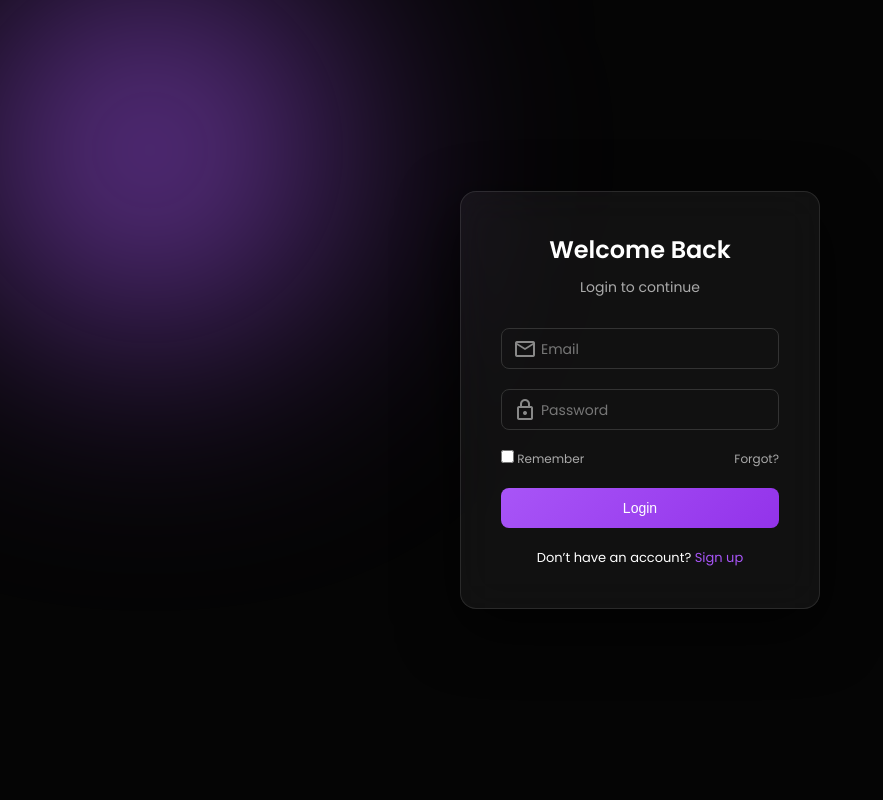
After one commit to duaarafi/Project-1, a Flask app: template templates/login.html in a window 1280 px wide. The commit adds this page. Shown: the whole page, without its empty margins (0-883 px from the left). Run offline with Flask 3, Linux system fonts and the light colour scheme; the template is opened without the code that fills it, so the values that code supplies are empty.

Commit message:
Added the features section in the index file and styles the same. Added icons for the same. Created the login and sign page and styled both of them. Tried using a backgroung effect.

```diff
--- /dev/null
+++ b/static/login.css
@@ -0,0 +1,145 @@
+* {
+  margin: 0;
+  padding: 0;
+  box-sizing: border-box;
+}
+
+body {
+  font-family: 'Poppins', sans-serif;
+  background: #050505;
+  color: white;
+  overflow: hidden;
+}
+
+.background-glow {
+  position: absolute;
+  width: 500px;
+  height: 500px;
+  background: radial-gradient(circle, #a855f7, transparent 70%);
+  filter: blur(120px);
+  top: -100px;
+  left: -100px;
+  z-index: 0;
+}
+
+.login-container {
+  height: 100vh;
+  display: flex;
+  justify-content: center;
+  align-items: center;
+  position: relative;
+  z-index: 1;
+}
+
+.login-box {
+  width: 360px;
+  padding: 40px;
+  border-radius: 16px;
+  background: rgba(255, 255, 255, 0.05);
+  backdrop-filter: blur(20px);
+  box-shadow: 0 20px 60px rgba(0,0,0,0.7);
+  border: 1px solid rgba(255,255,255,0.1);
+  text-align: center;
+}
+
+.login-box h2 {
+  margin-bottom: 10px;
+  font-weight: 600;
+}
+
+.subtitle {
+  color: #aaa;
+  font-size: 14px;
+  margin-bottom: 30px;
+}
+
+.input-group {
+  position: relative;
+  margin-bottom: 20px;
+}
+
+.input-group span {
+  position: absolute;
+  left: 12px;
+  top: 50%;
+  transform: translateY(-50%);
+  color: #888;
+}
+
+.input-group input {
+  width: 100%;
+  padding: 12px 12px 12px 40px;
+  background: transparent;
+  border: 1px solid #333;
+  border-radius: 8px;
+  color: white;
+  outline: none;
+  transition: 0.3s;
+}
+
+.input-group label {
+  position: absolute;
+  left: 40px;
+  top: 50%;
+  transform: translateY(-50%);
+  color: #777;
+  font-size: 14px;
+  pointer-events: none;
+  transition: 0.3s;
+}
+
+.input-group input:focus {
+  border-color: #a855f7;
+  box-shadow: 0 0 10px rgba(168,85,247,0.5);
+}
+
+.input-group input:focus + label,
+.input-group input:valid + label {
+  top: -8px;
+  font-size: 12px;
+  color: #a855f7;
+}
+
+.options {
+  display: flex;
+  justify-content: space-between;
+  font-size: 12px;
+  margin-bottom: 20px;
+  color: #aaa;
+}
+
+.options a {
+  text-decoration: none;
+  color: #aaa;
+}
+
+.options a:hover {
+  color: white;
+}
+
+button {
+  width: 100%;
+  padding: 12px;
+  border: none;
+  border-radius: 8px;
+  background: linear-gradient(135deg, #a855f7, #9333ea);
+  color: white;
+  font-size: 14px;
+  cursor: pointer;
+  transition: 0.3s;
+}
+
+button:hover {
+  transform: translateY(-2px);
+  box-shadow: 0 10px 30px rgba(168,85,247,0.4);
+}
+
+.signup-text {
+  margin-top: 20px;
+  font-size: 13px;
+}
+
+.signup-text a {
+  color: #a855f7;
+  text-decoration: none;
+}
--- /dev/null
+++ b/templates/login.html
@@ -0,0 +1,52 @@
+<!DOCTYPE html>
+<html lang="en">
+<head>
+  <meta charset="UTF-8">
+  <title>Login</title>
+  <link rel="stylesheet" href="../static/login.css">
+  <link href="https://fonts.googleapis.com/css2?family=Poppins:wght@300;400;500;600&display=swap" rel="stylesheet">
+  <link href="https://fonts.googleapis.com/css2?family=Material+Symbols+Outlined" rel="stylesheet">
+  <link rel="stylesheet" href="../static/login.css">
+</head>
+
+<body>
+
+<div class="background-glow"></div>
+
+    <div class="login-container">
+
+        <div class="login-box">
+            <h2>Welcome Back</h2>
+            <p class="subtitle">Login to continue</p>
+
+    <form>
+
+        <div class="input-group">
+            <span class="material-symbols-outlined">mail</span>
+            <input type="email" required>
+            <label>Email</label>
+        </div>
+
+        <div class="input-group">
+            <span class="material-symbols-outlined">lock</span>
+            <input type="password" required>
+            <label>Password</label>
+        </div>
+
+        <div class="options">
+            <label><input type="checkbox"> Remember</label>
+            <a href="#">Forgot?</a>
+        </div>
+
+        <button type="submit">Login</button>
+
+    </form>
+
+        <p class="signup-text"> Don’t have an account? <a href="../templates/signup.html">Sign up</a> </p>
+
+        </div>
+
+</div>
+
+</body>
+</html>
```
Also changed, not shown: static/signup.css (added, +132 -0 lines), static/styles.css (+220 -26 lines), templates/index.html (+42 -15 lines), templates/signup.html (added, +66 -0 lines), assets/images/background-t.jpg (deleted), assets/images/cat.jfif (added).
